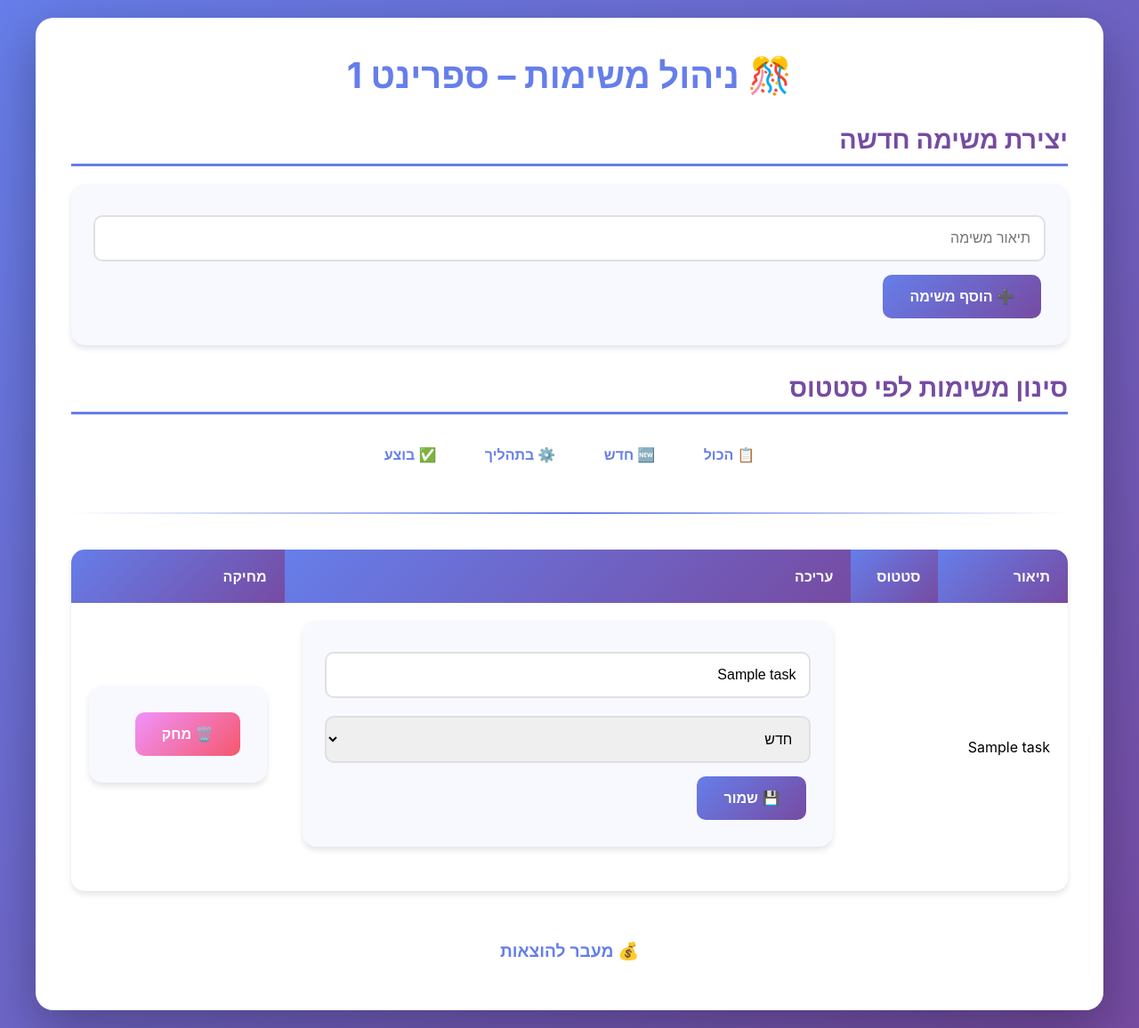
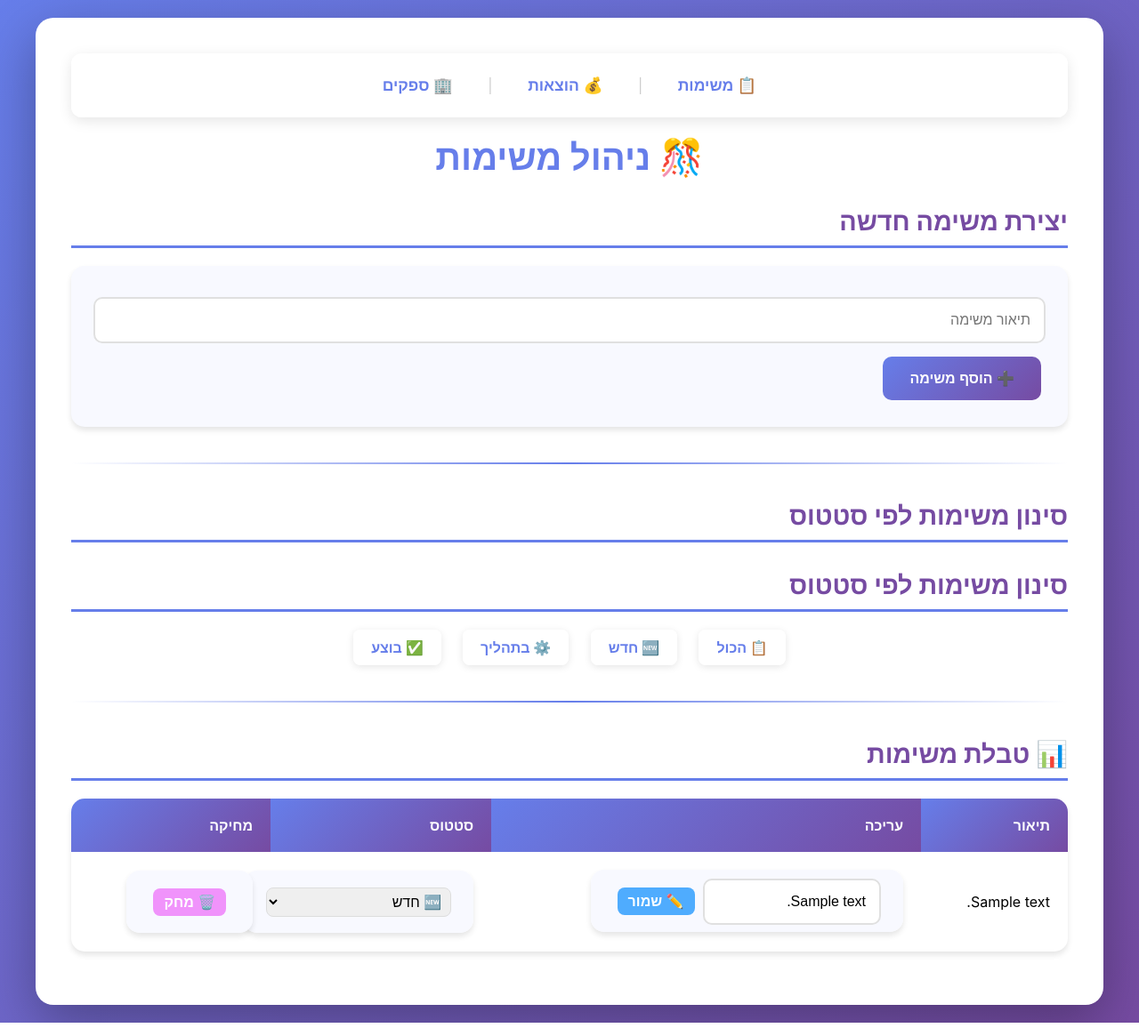
Before and after one commit to yosefyeshua/wedding-system, a Flask app: template templates/tasks.html in a window 1280 px wide. Shown: the whole page at 89% size. Run offline with Flask 3, Linux system fonts and the light colour scheme; the template is opened without the code that fills it: most values are stand-ins (such as "Sample title", 1, 10 or a date in 2020).

Commit message:
Sprint 2: Added Suppliers + Navigation menu + Fixed UI

```diff
--- a/app.py
+++ b/app.py
@@ -123,6 +123,41 @@ def add_expense():
         conn.close()
 
     return redirect(url_for("budget_page"))
+# ===== SUPPLIERS ROUTES =====
+@app.route('/suppliers')
+def suppliers():
+    conn = sqlite3.connect('database.db')
+    conn.row_factory = sqlite3.Row
+    c = conn.cursor()
+    c.execute('SELECT * FROM suppliers')
+    suppliers = c.fetchall()
+    c.execute('SELECT SUM(price) FROM suppliers')
+    total = c.fetchone()[0] or 0
+    conn.close()
+    return render_template('suppliers.html', suppliers=suppliers, total=total)
 
+@app.route('/suppliers/add', methods=['POST'])
+def add_supplier():
+    name = request.form['name']
+    phone = request.form.get('phone', '')
+    category = request.form['category']
+    price = float(request.form.get('price', 0))
+
+    conn = sqlite3.connect('database.db')
+    c = conn.cursor()
+    c.execute('INSERT INTO suppliers (name, phone, category, price) VALUES (?, ?, ?, ?)',
+              (name, phone, category, price))
+    conn.commit()
+    conn.close()
+    return redirect('/suppliers')
+
+@app.route('/suppliers/delete/<int:supplier_id>', methods=['POST'])
+def delete_supplier(supplier_id):
+    conn = sqlite3.connect('database.db')
+    c = conn.cursor()
+    c.execute('DELETE FROM suppliers WHERE id = ?', (supplier_id,))
+    conn.commit()
+    conn.close()
+    return redirect('/suppliers')
 if __name__ == "__main__":
     app.run(debug=True, port=5001)
--- a/templates/tasks.html
+++ b/templates/tasks.html
@@ -8,61 +8,69 @@
 </head>
 <body>
     <div class="container">
-        <h1>🎊 ניהול משימות – ספרינט 1</h1>
+        <!-- Navigation Menu -->
+        <nav style="background: rgba(255,255,255,0.95); padding: 15px; border-radius: 12px; margin-bottom: 20px; text-align: center; box-shadow: 0 4px 15px rgba(0,0,0,0.1);">
+            <a href="/tasks" style="margin: 0 15px; font-size: 1.1rem; text-decoration: none; color: #667eea; font-weight: bold; transition: all 0.3s;">📋 משימות</a>
+            <span style="color: #ccc;">|</span>
+            <a href="/budget" style="margin: 0 15px; font-size: 1.1rem; text-decoration: none; color: #667eea; transition: all 0.3s;">💰 הוצאות</a>
+            <span style="color: #ccc;">|</span>
+            <a href="/suppliers" style="margin: 0 15px; font-size: 1.1rem; text-decoration: none; color: #667eea; transition: all 0.3s;">🏢 ספקים</a>
+        </nav>
+
+        <h1>🎊 ניהול משימות</h1>
 
         <h2>יצירת משימה חדשה</h2>
         <form action="/tasks/create" method="post">
-            <input type="text" name="title" placeholder="תיאור משימה" required>
+            <input type="text" name="description" placeholder="תיאור משימה" required>
             <button type="submit">➕ הוסף משימה</button>
         </form>
 
+        <hr>
+
         <h2>סינון משימות לפי סטטוס</h2>
-        <div style="text-align: center; margin: 20px 0;">
-            <a href="/tasks">📋 הכול</a>
-            <a href="/tasks?status=חדש">🆕 חדש</a>
-            <a href="/tasks?status=בתהליך">⚙️ בתהליך</a>
-            <a href="/tasks?status=בוצע">✅ בוצע</a>
-        </div>
+        <h2>סינון משימות לפי סטטוס</h2>
+<div style="text-align: center; margin: 20px 0;">
+    <a href="/tasks" style="display: inline-block; margin: 0 10px; padding: 10px 20px; background: rgba(255,255,255,0.95); border-radius: 8px; text-decoration: none; color: #667eea; font-weight: bold; box-shadow: 0 2px 8px rgba(0,0,0,0.1);">📋 הכול</a>
+    <a href="/tasks?status=חדש" style="display: inline-block; margin: 0 10px; padding: 10px 20px; background: rgba(255,255,255,0.95); border-radius: 8px; text-decoration: none; color: #667eea; font-weight: bold; box-shadow: 0 2px 8px rgba(0,0,0,0.1);">🆕 חדש</a>
+    <a href="/tasks?status=בתהליך" style="display: inline-block; margin: 0 10px; padding: 10px 20px; background: rgba(255,255,255,0.95); border-radius: 8px; text-decoration: none; color: #667eea; font-weight: bold; box-shadow: 0 2px 8px rgba(0,0,0,0.1);">⚙️ בתהליך</a>
+    <a href="/tasks?status=בוצע" style="display: inline-block; margin: 0 10px; padding: 10px 20px; background: rgba(255,255,255,0.95); border-radius: 8px; text-decoration: none; color: #667eea; font-weight: bold; box-shadow: 0 2px 8px rgba(0,0,0,0.1);">✅ בוצע</a>
+</div>
 
         <hr>
 
+        <h2>📊 טבלת משימות</h2>
         {% if tasks %}
         <table>
             <thead>
                 <tr>
                     <th>תיאור</th>
+                    <th>עריכה</th>
                     <th>סטטוס</th>
-                    <th>עריכה</th>
                     <th>מחיקה</th>
                 </tr>
             </thead>
             <tbody>
                 {% for task in tasks %}
                 <tr>
-                    <td>{{ task.title }}</td>
+                    <td>{{ task.description }}</td>
                     <td>
-                        {% if task.status == "חדש" %}
-                            <span class="status-new">🆕 חדש</span>
-                        {% elif task.status == "בתהליך" %}
-                            <span class="status-active">⚙️ בתהליך</span>
-                        {% elif task.status == "בוצע" %}
-                            <span class="status-done">✅ בוצע</span>
-                        {% endif %}
-                    </td>
-                    <td>
-                        <form action="/tasks/{{ task.id }}/edit" method="post">
-                            <input type="text" name="title" value="{{ task.title }}" required>
-                            <select name="status">
-                                <option value="חדש" {% if task.status == "חדש" %}selected{% endif %}>חדש</option>
-                                <option value="בתהליך" {% if task.status == "בתהליך" %}selected{% endif %}>בתהליך</option>
-                                <option value="בוצע" {% if task.status == "בוצע" %}selected{% endif %}>בוצע</option>
-                            </select>
-                            <button type="submit">💾 שמור</button>
+                        <form action="/tasks/edit/{{ task.id }}" method="post" style="display: inline;">
+                            <input type="text" name="new_description" value="{{ task.description }}" style="width: 200px;">
+                            <button type="submit" style="background: #4facfe; border: none; padding: 6px 12px; border-radius: 8px; color: white; cursor: pointer;">✏️ שמור</button>
                         </form>
                     </td>
                     <td>
-                        <form action="/tasks/{{ task.id }}/delete" method="post" onsubmit="return confirm('❌ למחוק משימה?');">
-                            <button type="submit" style="background: linear-gradient(135deg, #f093fb 0%, #f5576c 100%);">🗑️ מחק</button>
+                        <form action="/tasks/status/{{ task.id }}" method="post" style="display: inline;">
+                            <select name="new_status" onchange="this.form.submit()" style="padding: 6px; border-radius: 8px; border: 1px solid #ddd;">
+                                <option value="חדש" {% if task.status == 'חדש' %}selected{% endif %}>🆕 חדש</option>
+                                <option value="בתהליך" {% if task.status == 'בתהליך' %}selected{% endif %}>⚙️ בתהליך</option>
+                                <option value="בוצע" {% if task.status == 'בוצע' %}selected{% endif %}>✅ בוצע</option>
+                            </select>
+                        </form>
+                    </td>
+                    <td>
+                        <form action="/tasks/delete/{{ task.id }}" method="post" style="display: inline;">
+                            <button type="submit" style="background: #f093fb; border: none; padding: 6px 12px; border-radius: 8px; cursor: pointer; font-size: 1rem;">🗑️ מחק</button>
                         </form>
                     </td>
                 </tr>
@@ -74,11 +82,6 @@
             <p>📭 אין משימות עדיין. הוסף משימה ראשונה!</p>
         </div>
         {% endif %}
-
-        <br>
-        <div style="text-align: center;">
-            <a href="/budget" style="font-size: 1.2rem;">💰 מעבר להוצאות</a>
-        </div>
     </div>
 </body>
 </html>
```
Also changed, not shown: add_suppliers_table.py (added, +20 -0 lines), templates/budget.html (+10 -6 lines), templates/suppliers.html (added, +71 -0 lines), database.db.
